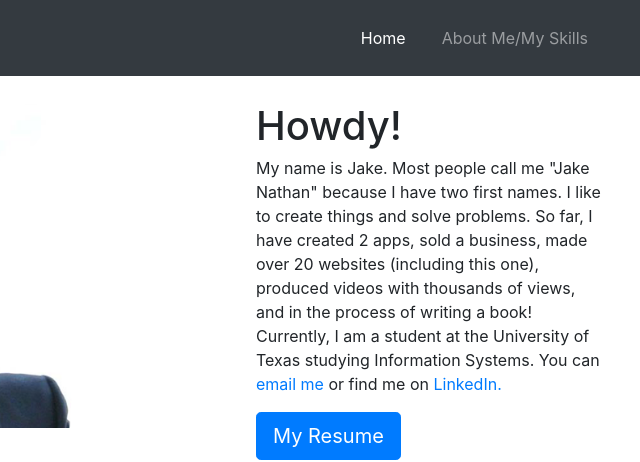
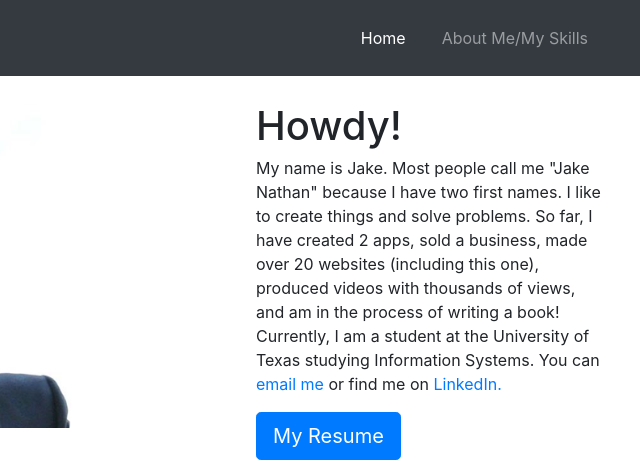
Before and after one commit to jake-nathan/Jake-Personal-Website, a plain HTML site: page index.html in a window 1280 px wide. Shown: the top 462 px of the page, 589-1229 px from the left. Drawn offline with Linux system fonts and the light colour scheme.

Commit message:
Update index.html

```diff
--- a/index.html
+++ b/index.html
@@ -56,7 +56,7 @@
         <!-- /.col-lg-8 -->
         <div class="col-lg-4">
           <h1>Howdy!</h1>
-          <p>My name is Jake. Most people call me "Jake Nathan" because I have two first names. I like to create things and solve problems. So far, I have created 2 apps, sold a business, made over 20 websites (including this one), produced videos with thousands of views, and in the process of writing a book! Currently, I am a student at the University of Texas studying Information Systems. You can <a href="mailto:jakenathan@utexas.edu">email me</a> or find me on <a href="https://www.linkedin.com/in/jakenathan/">LinkedIn.</a></p>
+          <p>My name is Jake. Most people call me "Jake Nathan" because I have two first names. I like to create things and solve problems. So far, I have created 2 apps, sold a business, made over 20 websites (including this one), produced videos with thousands of views, and am in the process of writing a book! Currently, I am a student at the University of Texas studying Information Systems. You can <a href="mailto:jakenathan@utexas.edu">email me</a> or find me on <a href="https://www.linkedin.com/in/jakenathan/">LinkedIn.</a></p>
           <a class="btn btn-primary btn-lg" href="https://drive.google.com/file/d/0B85_rvU26p6caEQ0N1RueC02UzQ/view?usp=sharing">My   Resume</a>
 
         </div>
```
